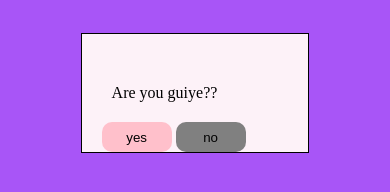
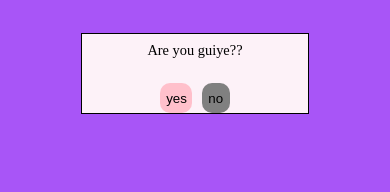
Before and after one commit to dshitty/Fun, a plain HTML site: page index.html in a window 390 px wide. Drawn offline with Linux system fonts and the light colour scheme.

Commit message:
Update styles.css

```diff
--- a/styles.css
+++ b/styles.css
@@ -1,61 +1,10 @@
-
-.title {
-	color: #5C6AC4;
-}
-
-.qn{
-  margin-top: 50px;
-  margin-left: 30px;
-  font-weight: 200px;
-}
-.btn1{
-  width:70px;
-  height:30px;
-  border-radius: 10px;
-  background-color: pink;
-  border:none;
-
-}
-.btn2:active{
-   position: relative;
-   left:30px;
-   top:90px;
-}
-.btn2{
-  width:70px;
-  height:30px;
-  border-radius: 10px;
-  border: none;
-  background-color: grey;
-}
-.btns{
-  margin-top: 20px;
-  margin-left: 20px;
-}
-.sim{
-  display:none;
-
-  width:200px;
-  height:200px;
-}
-.sim img {
-  width: 100%;
-  height: 100%;
-  object-fit: cover; /* makes it fill nicely */
-}
-.pop{
-  display:none;
-  position: absolute;
-  top:250px;
-  left:55px;
-}
 body {
   padding: 25px;
   display: flex;
   justify-content: center;
   align-items: center;
   background-color: #a855f7;
-  flex-direction: column; /* stack items on mobile */
+  flex-direction: column;
 }
 
 .container {
@@ -63,12 +12,72 @@ body {
   height: 200px;
   border: 1px solid black;
   background-color: #fdf2f8;
+  display: flex;
+  flex-direction: column;
+  justify-content: center;
+  align-items: center;
 }
 
-/* Media query for screens <= 480px */
+.qn {
+  margin: 1rem 0; /* top-bottom margin relative */
+  text-align: center;
+  font-weight: 200;
+}
+
+.btns {
+  display: flex;
+  gap: 10px; /* space between buttons */
+  justify-content: center;
+  margin-top: 1rem;
+}
+
+.btn1, .btn2 {
+  width: 70px;
+  height: 30px;
+  border-radius: 10px;
+  border: none;
+}
+
+.btn1 { background-color: pink; }
+.btn2 { background-color: grey; }
+
+.sim {
+  display: none;
+  width: 200px;
+  height: 200px;
+}
+
+.sim img {
+  width: 100%;
+  height: 100%;
+  object-fit: cover;
+}
+
+.pop {
+  display: none;
+  position: absolute;
+  top: 250px;
+  left: 55px;
+}
+
+/* Media query for mobile */
 @media (max-width: 480px) {
   .container {
-    width: 70%;       /* now it will resize */
-    height: auto;     /* optional: let height adjust */
+    width: 70%;
+    height: auto;
+  }
+
+  .btn1, .btn2 {
+    width: 45%;
+  }
+
+  .qn {
+    font-size: 0.9rem;
+    margin: 0.5rem 0;
+  }
+
+  .sim {
+    width: 70%;
+    height: auto;
   }
 }
```
